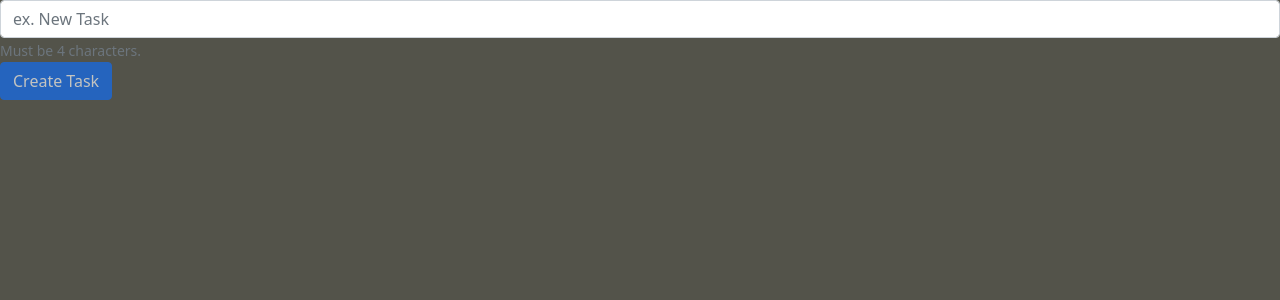
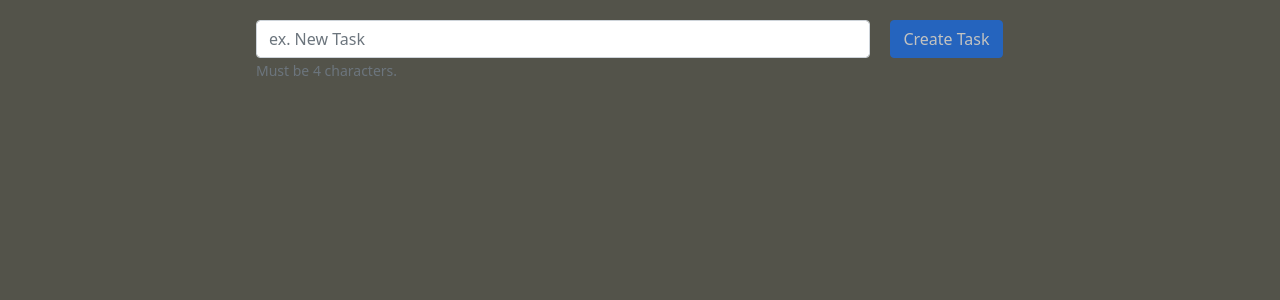
Before and after one commit to Tiagu99/desafio-ebytr-front-end, a React (Create React App) app: page / in a window 1280 px wide. Shown: the top 300 px of the page. Built offline with nearby package versions, Linux system fonts and the light colour scheme.

Commit message:
style: container new task

```diff
--- /dev/null
+++ b/src/components/TaskForm/TaskForm.css
@@ -0,0 +1,10 @@
+.input-task-container {
+  margin-right: 20px;
+  width: 80%;
+}
+
+.new-task-container {
+  display: flex;
+  width: 60%;
+  margin: 20px auto;
+}
--- a/src/components/TaskForm/index.js
+++ b/src/components/TaskForm/index.js
@@ -2,6 +2,7 @@ import React, { useState } from 'react';
 import Button from 'react-bootstrap/Button';
 import Form from 'react-bootstrap/Form';
 import { createTask } from '../../api';
+import './TaskForm.css';
 
 const TaskForm = ({ callbackList }) => {
   const [state, setState] = useState({
@@ -20,7 +21,7 @@ const TaskForm = ({ callbackList }) => {
   }
 
   return(
-    <div>
+    <div className="new-task-container">
       <div className="input-task-container">
         <Form.Control
           type="text"
@@ -34,11 +35,13 @@ const TaskForm = ({ callbackList }) => {
           Must be 4 characters.
         </Form.Text>
       </div>
-      <Button
-        variant="primary"
-        onClick={ handleClick }
-        disabled={ state.inputTask.length < 4 }
-      >Create Task</Button>
+      <div>
+        <Button
+          variant="primary"
+          onClick={ handleClick }
+          disabled={ state.inputTask.length < 4 }
+        >Create Task</Button>
+      </div>
     </div>
   );
 };
```
